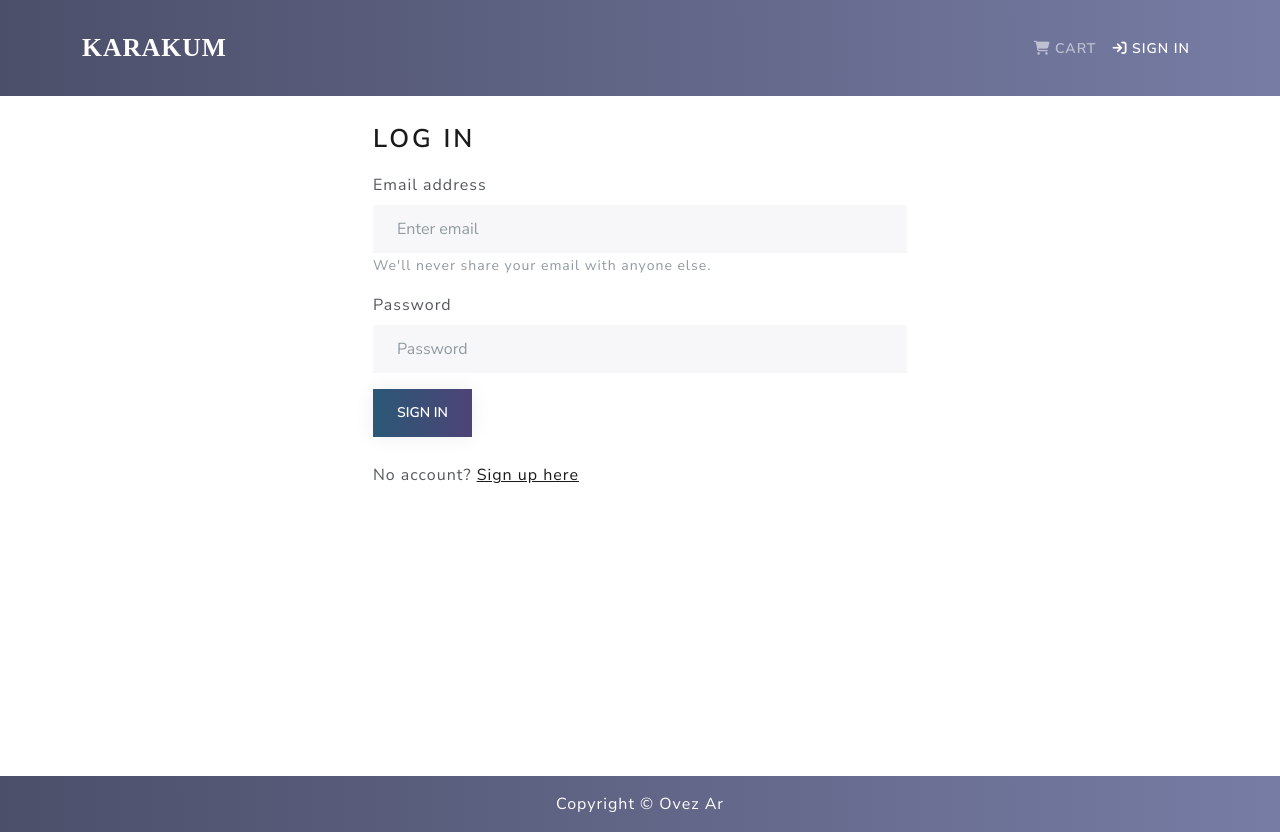
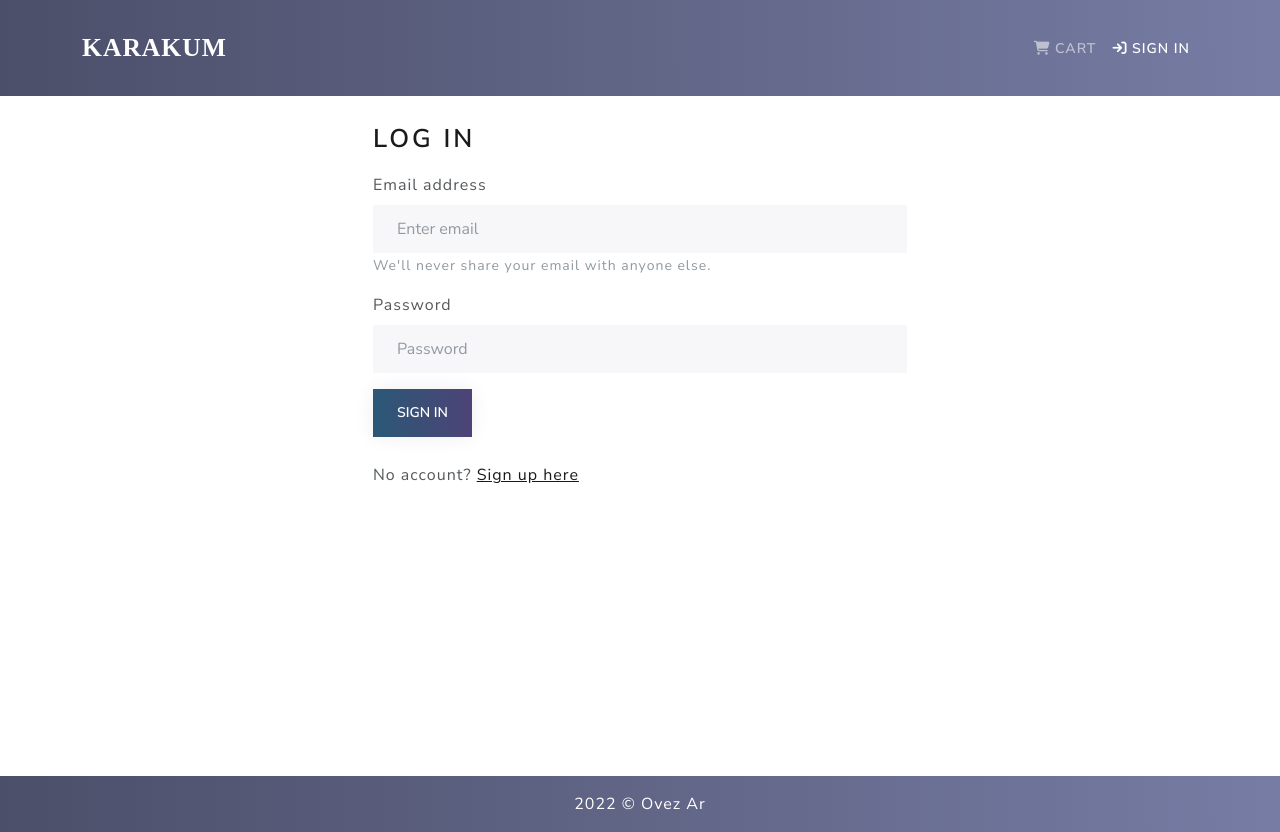
Before and after one commit to Arnazarov/Karakum, a React (Create React App) app in the folder frontend/: page /login in a window 1280 px wide. Built offline with nearby package versions, Linux system fonts and the light colour scheme; a web font is replaced by a local one.

Commit message:
cleared code and removed unused vars

```diff
--- a/frontend/src/actions/userActions.js
+++ b/frontend/src/actions/userActions.js
@@ -196,7 +196,7 @@ export const userDeleteAction = (id) => async (dispatch, getState) => {
             }
         }
 
-        const { data } = await axios.delete(`/api/users/${id}`, config);
+        await axios.delete(`/api/users/${id}`, config);
 
         dispatch({
             type: USER_DELETE_SUCCESS
--- a/frontend/src/components/CheckoutLinks.jsx
+++ b/frontend/src/components/CheckoutLinks.jsx
@@ -1,7 +1,6 @@
 import React from 'react';
 import { Nav, NavItem, NavLink } from 'react-bootstrap';
 import { LinkContainer } from 'react-router-bootstrap';
-import { Link } from 'react-router-dom';
 
 const CheckoutLinks = ({ stepOne, stepTwo, stepThree, stepFour }) => {
   return (
--- a/frontend/src/components/Footer.jsx
+++ b/frontend/src/components/Footer.jsx
@@ -6,7 +6,7 @@ const Footer = () => {
     <footer className="footing">
       <Container>
         <Row>
-          <Col className="text-center py-3">Copyright &copy; Ovez Ar</Col>
+          <Col className="text-center py-3">2022 &copy; Ovez Ar</Col>
         </Row>
       </Container>
     </footer>
--- a/frontend/src/screens/SignupScreen.jsx
+++ b/frontend/src/screens/SignupScreen.jsx
@@ -1,7 +1,7 @@
 import React, { useEffect, useState } from 'react';
 import { useDispatch, useSelector } from 'react-redux';
 import { Link, useNavigate, useLocation } from 'react-router-dom';
-import { userLoginAction, userSignupAction } from '../actions/userActions';
+import { userSignupAction } from '../actions/userActions';
 import { Row, Col, Button, Form } from 'react-bootstrap';
 import Loader from '../components/Loader';
 import Message from '../components/Message';
--- a/frontend/src/screens/UserListScreen.jsx
+++ b/frontend/src/screens/UserListScreen.jsx
@@ -74,7 +74,7 @@ const UserListScreen = () => {
                     )}
                   </td>
                   <td>
-                    <LinkContainer to={`/user/${user._id}/edit`}>
+                    <LinkContainer to={`/admin/user/${user._id}/edit`}>
                       <Button variant="light" size="sm">
                         <i className="fa-solid fa-pen-to-square"></i>
                       </Button>
```
